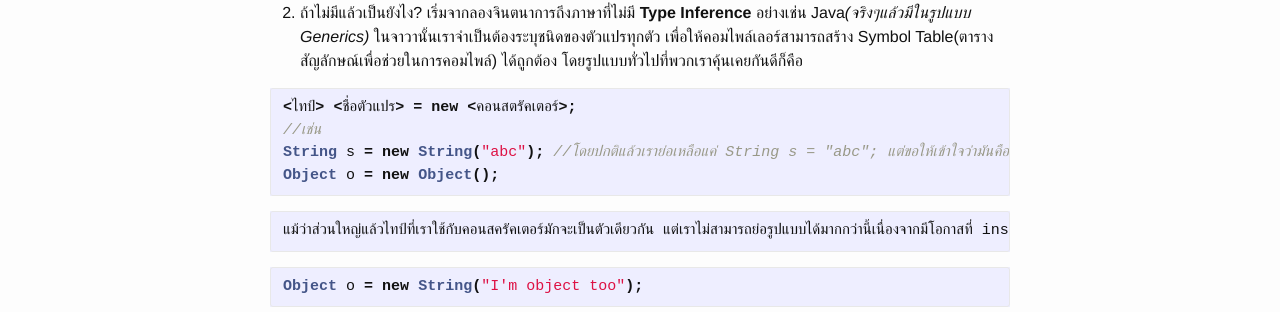
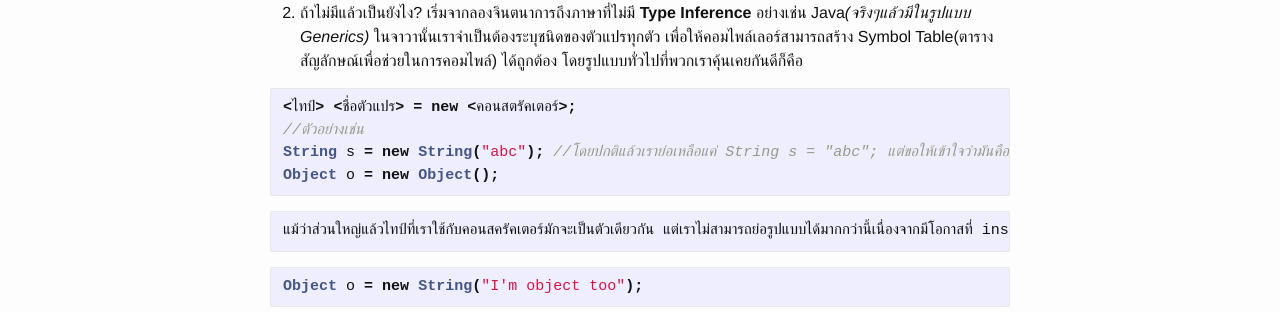
Before and after one commit to digitake/digitake.github.io, a Jekyll site: the page built from _posts/2016-03-11-How-does-type-inference-works.markdown, in a window 1280 px wide and 900 px high. Shown: the part 430-742 px from the top of the window. Built offline with Jekyll 4.4.1, drawn with Linux system fonts in a browser that asks for light colours.

Commit message:
Update type inference

````diff
--- a/_posts/2016-03-11-How-does-type-inference-works.markdown
+++ b/_posts/2016-03-11-How-does-type-inference-works.markdown
@@ -22,7 +22,7 @@
 
 ```java
 <ไทป์> <ชื่อตัวแปร> = new <คอนสตรัคเตอร์>;
-//เช่น
+//ตัวอย่างเช่น
 String s = new String("abc"); //โดยปกติแล้วเราย่อเหลือแค่ String s = "abc"; แต่ขอให้เข้าใจว่ามันคือรูปแบบย่อ
 Object o = new Object();
 ```
````
